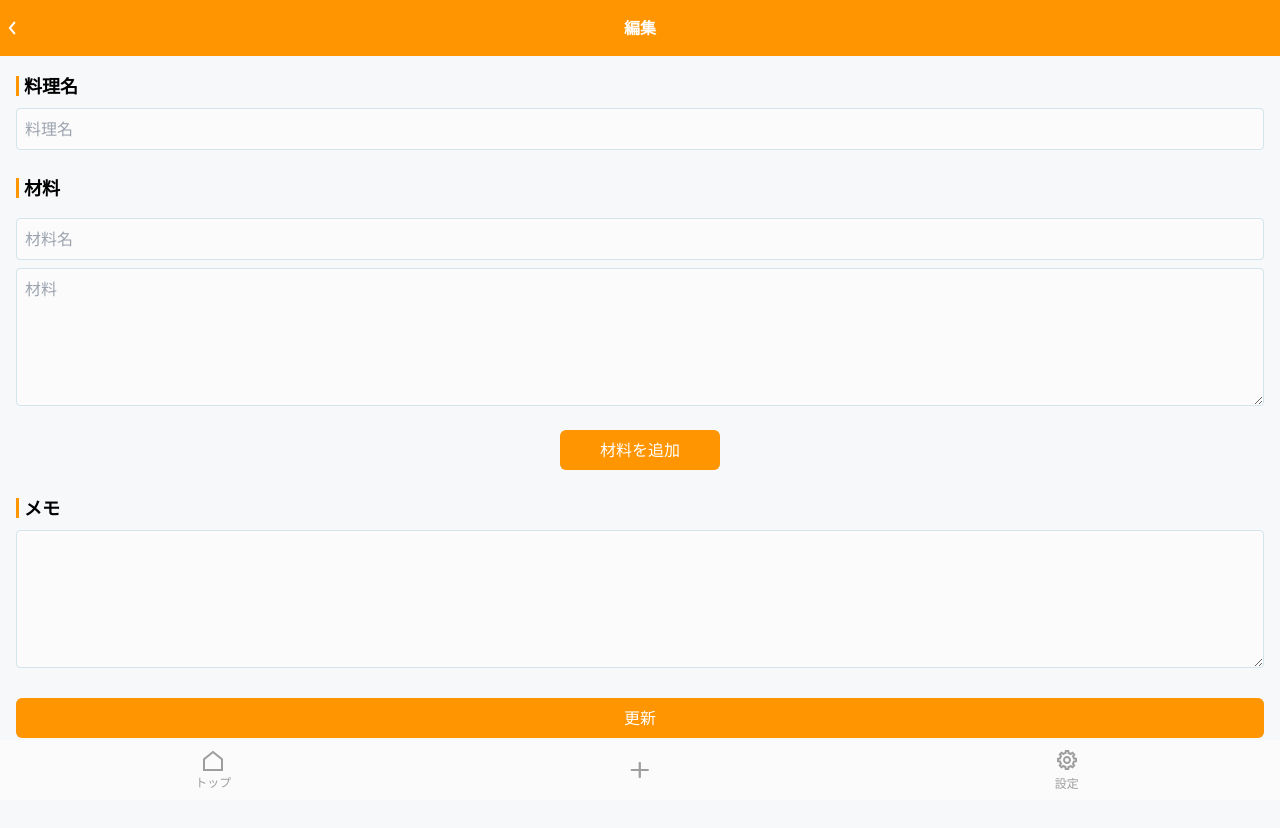
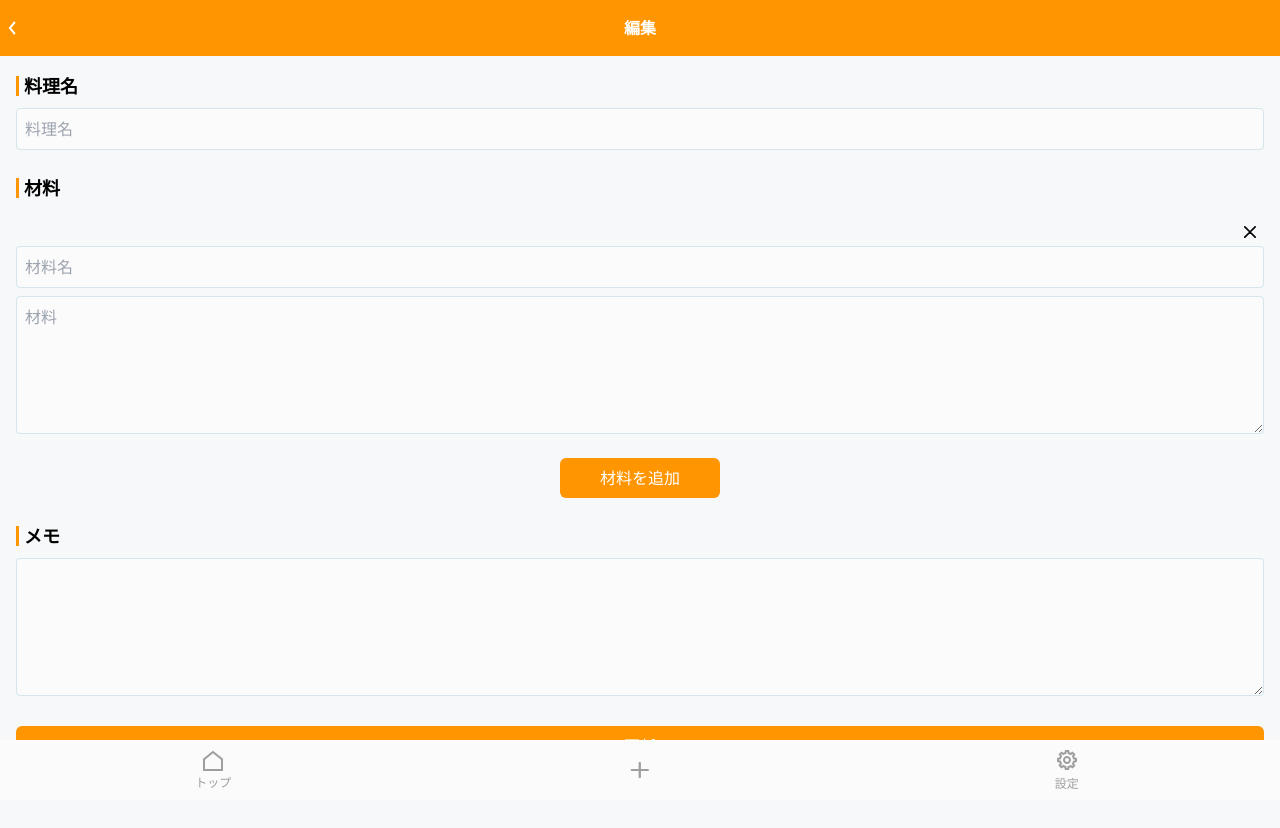
Before and after one commit to onpi/recipe-memo, a React (Vite) app in the folder app/: page /recipe/edit/1 in a window 1280 px wide. Shown: the top 828 px of the page. Built offline with nearby package versions, Linux system fonts and the light colour scheme; no server answers; the database is empty; sample sign-in values are in the browser's storage.

Commit message:
編集中に材料の削除を実装

```diff
--- a/app/src/pages/EditPage.tsx
+++ b/app/src/pages/EditPage.tsx
@@ -13,6 +13,7 @@ import RecipeHandlers from '@/handlers/recipeHandlers';
 import { useNavigate } from 'react-router-dom';
 import { useRecipes } from '@/context/RecipeContext';
 import { useParams } from 'react-router-dom';
+import CloseSvg from '@/components/atoms/CloseSvg';
 
 const EditPage = () => {
   const navigate = useNavigate();
@@ -93,6 +94,11 @@ const EditPage = () => {
       }
     );
   };
+  const deleteIngredient = (index: number) => {
+    console.log('delete', index);
+    recipe.ingredients.splice(index, 1);
+    setRecipe({ ...recipe });
+  };
 
   useEffect(() => {
     if (uid) {
@@ -134,6 +140,14 @@ const EditPage = () => {
 
           {recipe.ingredients.map((ingredient, index) => (
             <div key={index} className="ingredients flex flex-col mt-4">
+              {/* buttonをクリックした時にdelete Ingredientを実行する */}
+              <button
+                className="delete ml-auto p-2"
+                onClick={() => deleteIngredient(index)}
+              >
+                <CloseSvg />
+              </button>
+
               <InputAndTextarea
                 inputPlaceholder="材料名"
                 inputValue={ingredient.ingredients_title}
```
